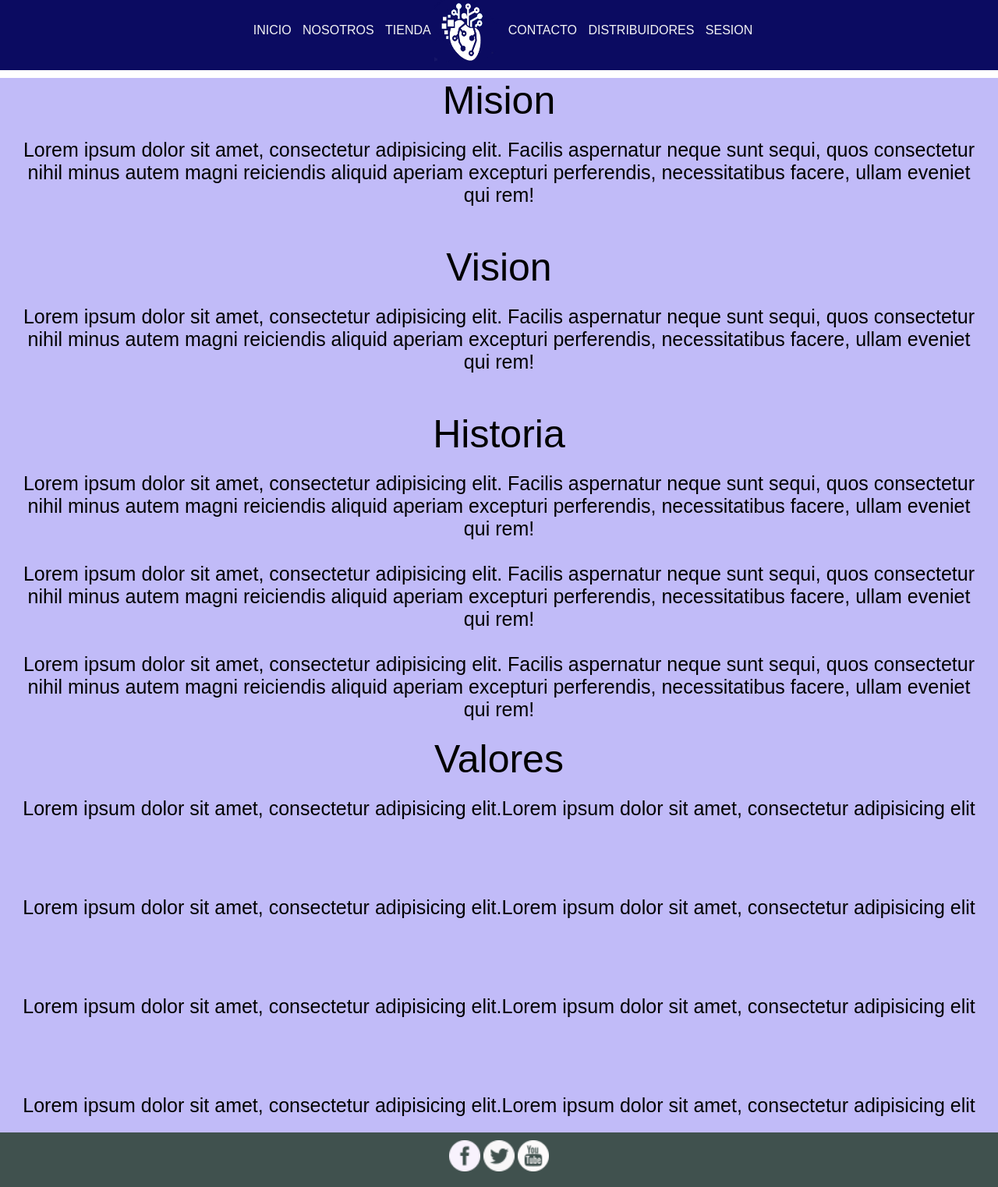
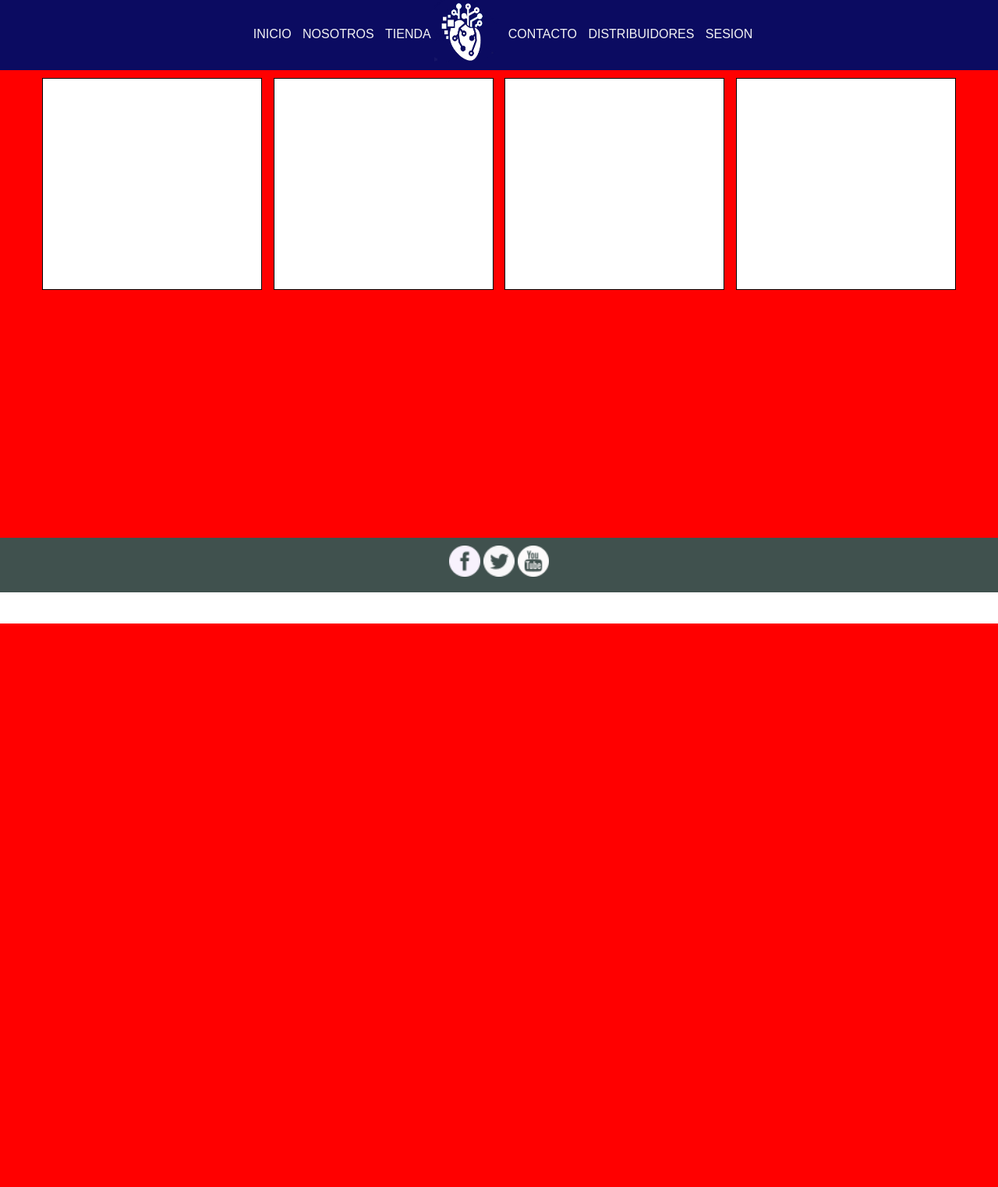
Before and after one commit to Mike123A/IMS2019, a PHP site: page /Distribuidores.html in a window 1280 px wide. Shown: the whole page at 78% size. After the commit the page ends 800 px from the top, so only its background shows below. Run offline with PHP 8.4, Linux system fonts and the light colour scheme.

Commit message:
Reestructuracion 1.0 Miguel

```diff
--- a/IMS/FrontIMS/Distribuidores.html
+++ b/IMS/FrontIMS/Distribuidores.html
@@ -19,36 +19,11 @@
 			</ul>
 		</nav>
 	</header>
-
-	<section>
-		<article id="articlenosotros">
-			Mision
-			<p>Lorem ipsum dolor sit amet, consectetur adipisicing elit. Facilis aspernatur neque sunt sequi, quos consectetur nihil minus autem magni reiciendis aliquid aperiam excepturi perferendis, necessitatibus facere, ullam eveniet qui rem!
-			<br><br>
-		</article>
-		<article id="articlenosotros">
-			Vision
-			<p>Lorem ipsum dolor sit amet, consectetur adipisicing elit. Facilis aspernatur neque sunt sequi, quos consectetur nihil minus autem magni reiciendis aliquid aperiam excepturi perferendis, necessitatibus facere, ullam eveniet qui rem!
-			<br><br>
-		</article>
-		<article id="articlenosotros">
-			Historia
-			<p>Lorem ipsum dolor sit amet, consectetur adipisicing elit. Facilis aspernatur neque sunt sequi, quos consectetur nihil minus autem magni reiciendis aliquid aperiam excepturi perferendis, necessitatibus facere, ullam eveniet qui rem!
-			<br><br>
-			Lorem ipsum dolor sit amet, consectetur adipisicing elit. Facilis aspernatur neque sunt sequi, quos consectetur nihil minus autem magni reiciendis aliquid aperiam excepturi perferendis, necessitatibus facere, ullam eveniet qui rem!
-			<br><br>
-			Lorem ipsum dolor sit amet, consectetur adipisicing elit. Facilis aspernatur neque sunt sequi, quos consectetur nihil minus autem magni reiciendis aliquid aperiam excepturi perferendis, necessitatibus facere, ullam eveniet qui rem!</p>
-		</article>
-		<article id="articlenosotros">
-			Valores
-			<ul>
-				<li>Lorem ipsum dolor sit amet, consectetur adipisicing elit.Lorem ipsum dolor sit amet, consectetur adipisicing elit</li><br>
-				<li>Lorem ipsum dolor sit amet, consectetur adipisicing elit.Lorem ipsum dolor sit amet, consectetur adipisicing elit</li><br>
-				<li>Lorem ipsum dolor sit amet, consectetur adipisicing elit.Lorem ipsum dolor sit amet, consectetur adipisicing elit</li><br>
-				<li>Lorem ipsum dolor sit amet, consectetur adipisicing elit.Lorem ipsum dolor sit amet, consectetur adipisicing elit</li>
-			</ul>
-		</article>
-
+	<section id="contenedordistribuidores">
+		<div id="distribuidor"></div>
+		<div id="distribuidor"></div>
+		<div id="distribuidor"></div>
+		<div id="distribuidor"></div>
 	</section>
 	<footer>
 		<img src="img/FacebookIcono.png">
--- a/IMS/FrontIMS/Tienda.html
+++ b/IMS/FrontIMS/Tienda.html
@@ -27,9 +27,6 @@
 		<div id="productos"></div>
 		<div id="productos"></div>
 		<div id="productos"></div>
-		<div id="productos"></div>
-		<div id="productos"></div>
-		<div id="productos"></div>
 	</section>
 	<aside id="carrito">
 		sadasdasd
--- a/IMS/FrontIMS/css/estilo.css
+++ b/IMS/FrontIMS/css/estilo.css
@@ -22,7 +22,7 @@ header nav ul li{
 	display: inline-flex;
 	text-align: center;
 	vertical-align: top;
-	margin-top: 30px;
+	margin-top: 35px;
 }
 header nav ul li a{
 	font-size: 16px;
@@ -48,7 +48,7 @@ nav ul li a:hover{
 	margin: 0px 25px 0px 25px;
 }
 section{
-	margin-top: 100px;
+	margin-top: 90px;
 	width: 100%;
 	text-align: center;
 	background: #f5f5f5;
@@ -138,14 +138,18 @@ footer img{
 }
 /*PRODUCTOS*/
 #contenedorproductos{
-	width: 900px;
+	width: 75%;
 	height: 600px;
 	background: red;
 	display: inline-block;
+	margin: auto;
+	margin-top: 90px;
+
 }
 #productos{
-	width: 280px;
-	height: 180px;
+	width: 20%;
+	height: 270px;
+	margin: 10px 5px 10px 5px;
 	background: #fff;
 	border: 1px solid;
 	display: inline-block;
@@ -155,6 +159,27 @@ footer img{
 	height: 600px;
 	background: blue;
 	display: inline-block;
-	vertical-align: center;
+	vertical-align: top;
+	margin: auto;
+	margin-top: 90px;
+}
 
+/*DISTRIBUIDORES*/
+
+/*PRODUCTOS*/
+#contenedordistribuidores{
+	width: 100%;
+	height: 600px;
+	background: red;
+	display: inline-block;
+	margin: auto;
+	margin-top: 90px;
 }
+#distribuidor{
+	width: 280px;
+	height: 270px;
+	margin: 10px 5px 10px 5px;
+	background: #fff;
+	border: 1px solid;
+	display: inline-block;
+}
```
Also changed, not shown: IMS/FrontIMS/Sesion.html (+2 -24 lines).
